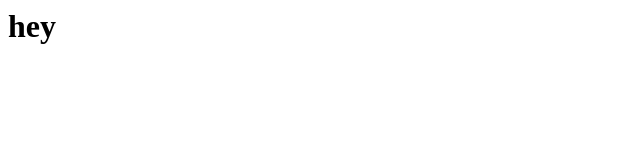
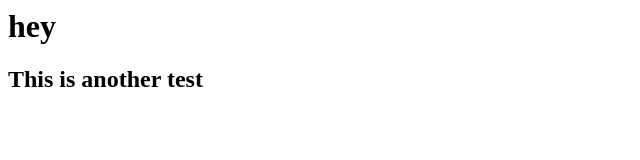
Before and after one commit to mpettaw2/TestgitRepo, a plain HTML site: page index.html in a window 1280 px wide. Shown: the whole page, without its empty margins (0-640 px from the left). Drawn offline with Linux system fonts and the light colour scheme.

Commit message:
adding new files

```diff
--- a/index.html
+++ b/index.html
@@ -1,9 +1,10 @@
 </Doctype html>
 <html>
 <head>
-	<title>Coursera</title>
+	<title>CourseraTest</title>
 	</head>
 	<body>
 		<h1>hey</h1>
+		<h2>This is another test</h2>
 	</body>
 </html>
```
Also changed, not shown: index.js (added), 1 other file.
